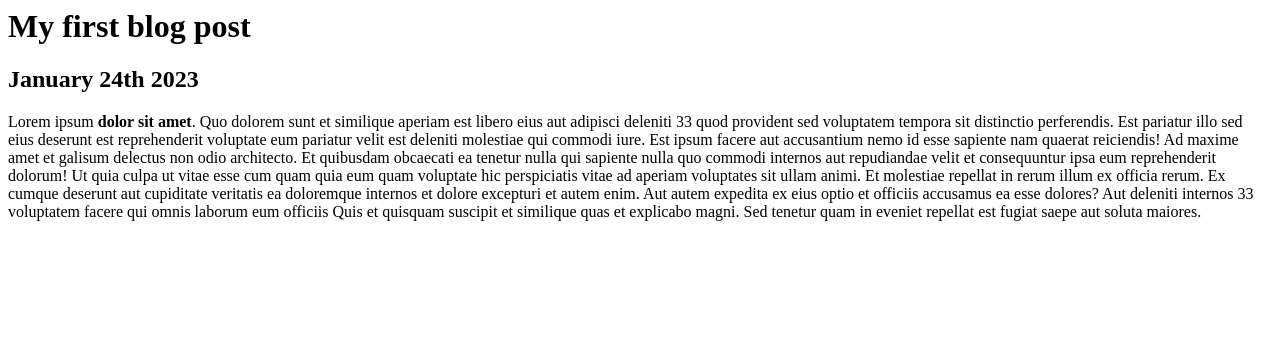
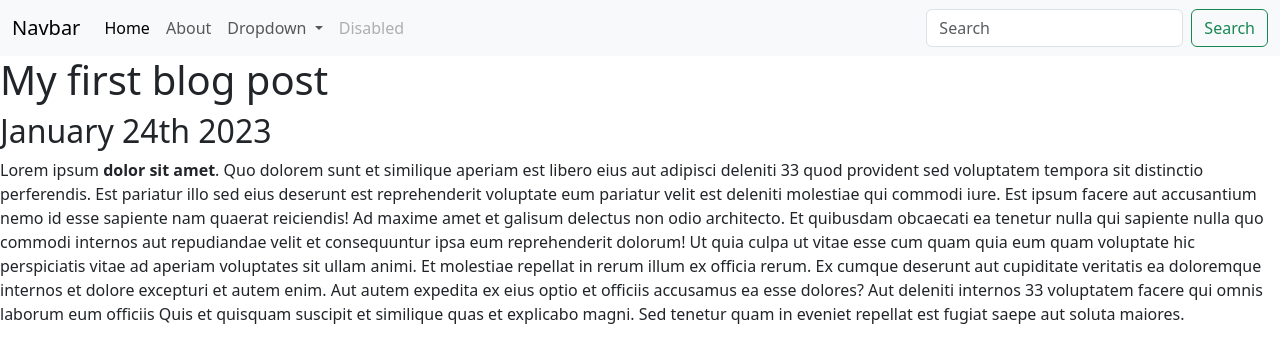
Before and after one commit to TimothyJNeale/training-personal_portfolio, a Django app: page /blog/1/ in a window 1280 px wide. Shown: the top 363 px of the page. Run offline with Django 4.2, Linux system fonts and the light colour scheme; data comes from the database, SQL or seed files in the repository.

Commit message:
Extended pages using base.html

```diff
--- a/blog/templates/blog/all_blogs.html
+++ b/blog/templates/blog/all_blogs.html
@@ -1,3 +1,6 @@
+{% extends 'portfolio/base.html' %}
+
+{% block content %}
     <h1>All blogs</h1>
 
     <h2>Tim has written {{ blogs.count }} blog{{ blogs.count|pluralize}}</h2>
@@ -9,3 +12,5 @@
     <p>{{ blog.entry|striptags|truncatechars:150 }}</p>
 
     {% endfor %}
+
+{% endblock %}
--- a/blog/templates/blog/detail.html
+++ b/blog/templates/blog/detail.html
@@ -1,5 +1,10 @@
-<h1>{{ blog.title }}</h1>
+{% extends 'portfolio/base.html' %}
 
-<h2>{{ blog.date|date:'F jS Y' }}</h2>
+{% block content %}
+    <h1>{{ blog.title }}</h1>
 
-<p>{{ blog.entry|safe }}<p>
+    <h2>{{ blog.date|date:'F jS Y' }}</h2>
+
+    <p>{{ blog.entry|safe }}<p>
+
+{% endblock %}
--- /dev/null
+++ b/portfolio/templates/portfolio/base.html
@@ -0,0 +1,52 @@
+<!doctype html>
+<html lang="en">
+  <head>
+    <meta charset="utf-8">
+    <meta name="viewport" content="width=device-width, initial-scale=1">
+    <title>Bootstrap demo</title>
+    <link href="https://cdn.jsdelivr.net/npm/bootstrap@5.3.0-alpha1/dist/css/bootstrap.min.css" rel="stylesheet" integrity="sha384-GLhlTQ8iRABdZLl6O3oVMWSktQOp6b7In1Zl3/Jr59b6EGGoI1aFkw7cmDA6j6gD" crossorigin="anonymous">
+  </head>
+  <body>
+
+    <nav class="navbar navbar-expand-lg bg-body-tertiary">
+        <div class="container-fluid">
+          <a class="navbar-brand" href="#">Navbar</a>
+          <button class="navbar-toggler" type="button" data-bs-toggle="collapse" data-bs-target="#navbarSupportedContent" aria-controls="navbarSupportedContent" aria-expanded="false" aria-label="Toggle navigation">
+            <span class="navbar-toggler-icon"></span>
+          </button>
+          <div class="collapse navbar-collapse" id="navbarSupportedContent">
+            <ul class="navbar-nav me-auto mb-2 mb-lg-0">
+              <li class="nav-item">
+                <a class="nav-link active" aria-current="page" href="#">Home</a>
+              </li>
+              <li class="nav-item">
+                <a class="nav-link" href="#">About</a>
+              </li>
+              <li class="nav-item dropdown">
+                <a class="nav-link dropdown-toggle" href="#" role="button" data-bs-toggle="dropdown" aria-expanded="false">
+                  Dropdown
+                </a>
+                <ul class="dropdown-menu">
+                  <li><a class="dropdown-item" href="#">Action</a></li>
+                  <li><a class="dropdown-item" href="#">Another action</a></li>
+                  <li><hr class="dropdown-divider"></li>
+                  <li><a class="dropdown-item" href="#">Something else here</a></li>
+                </ul>
+              </li>
+              <li class="nav-item">
+                <a class="nav-link disabled">Disabled</a>
+              </li>
+            </ul>
+            <form class="d-flex" role="search">
+              <input class="form-control me-2" type="search" placeholder="Search" aria-label="Search">
+              <button class="btn btn-outline-success" type="submit">Search</button>
+            </form>
+          </div>
+        </div>
+      </nav>
+
+      {% block content %}{% endblock %}
+
+    <script src="https://cdn.jsdelivr.net/npm/bootstrap@5.3.0-alpha1/dist/js/bootstrap.bundle.min.js" integrity="sha384-w76AqPfDkMBDXo30jS1Sgez6pr3x5MlQ1ZAGC+nuZB+EYdgRZgiwxhTBTkF7CXvN" crossorigin="anonymous"></script>
+  </body>
+</html>
--- a/portfolio/templates/portfolio/home.html
+++ b/portfolio/templates/portfolio/home.html
@@ -1,3 +1,7 @@
+{% extends 'portfolio/base.html' %}
+
+{% block content %}
+
     <h1>Tim's Portfolio</h1>
 
     {% load static %}
@@ -24,3 +28,5 @@
 
 
     {% endfor %}
+
+{% endblock %}
```
Lines whose indentation alone changed are shown as unchanged.
